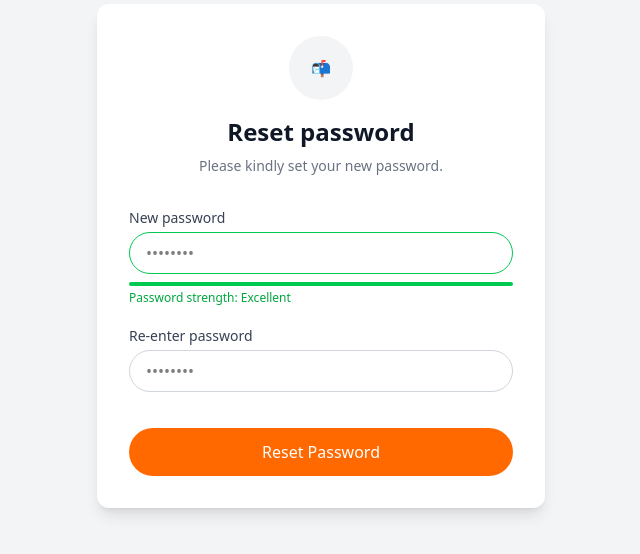
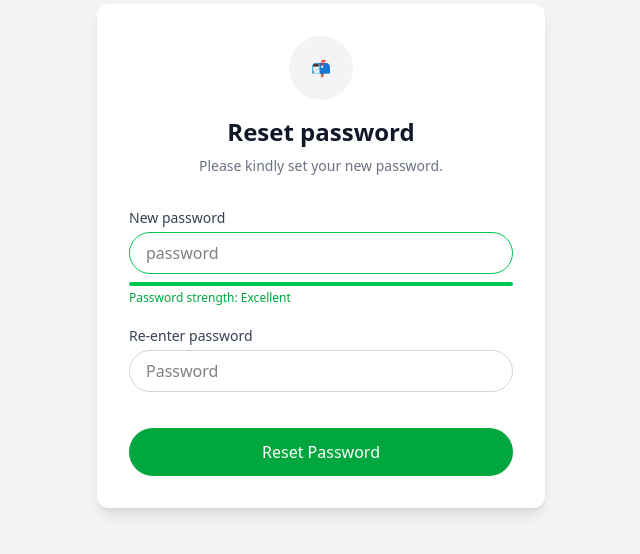
Before and after one commit to Adhityae-506/ToDo_App, a React (Vite) app in the folder frontend/: page /reset-password/1 in a window 1280 px wide. Shown: the part 144-698 px from the top of the page, without its empty margins (319-959 px from the left). Built offline with nearby package versions, Linux system fonts and the light colour scheme.

Commit message:
UI components color changed

```diff
--- a/frontend/src/pages/auth/ResetPassword.jsx
+++ b/frontend/src/pages/auth/ResetPassword.jsx
@@ -8,14 +8,11 @@ const ResetPassword = () => {
     <div className="min-h-screen bg-gray-100 flex items-center justify-center px-4">
       <div className="w-full max-w-md bg-white rounded-xl shadow-lg p-8 text-center">
 
-        {/* Icon */}
         <div className="flex justify-center mb-4">
           <div className="w-16 h-16 flex items-center justify-center rounded-full bg-gray-100">
             📬
           </div>
         </div>
-
-        {/* Header */}
         <h1 className="text-2xl font-bold text-gray-900">
           Reset password
         </h1>
@@ -23,10 +20,9 @@ const ResetPassword = () => {
           Please kindly set your new password.
         </p>
 
-        {/* Form */}
         <form className="mt-8 space-y-5">
 
-          {/* New password */}
+
           <div className="text-left">
             <label className="block text-sm font-medium text-gray-700 mb-1">
               New password
@@ -35,11 +31,11 @@ const ResetPassword = () => {
               type="password"
               value={password}
               onChange={(e) => setPassword(e.target.value)}
-              placeholder="••••••••"
+              placeholder="password"
               className="w-full rounded-full border border-green-500 px-4 py-2 focus:outline-none focus:ring-2 focus:ring-green-500"
             />
 
-            {/* Strength bar (UI only) */}
+
             <div className="mt-2">
               <div className="h-1 rounded-full bg-green-500 w-full" />
               <p className="text-xs text-green-600 mt-1">
@@ -48,7 +44,7 @@ const ResetPassword = () => {
             </div>
           </div>
 
-          {/* Confirm password */}
+
           <div className="text-left">
             <label className="block text-sm font-medium text-gray-700 mb-1">
               Re-enter password
@@ -57,15 +53,14 @@ const ResetPassword = () => {
               type="password"
               value={confirm}
               onChange={(e) => setConfirm(e.target.value)}
-              placeholder="••••••••"
+              placeholder="Password"
               className="w-full rounded-full border border-gray-300 px-4 py-2 focus:outline-none focus:ring-2 focus:ring-black"
             />
           </div>
 
-          {/* Submit */}
           <button
             type="submit"
-            className="w-full mt-4 bg-orange-500 text-white py-3 rounded-full font-medium hover:bg-orange-600 transition"
+            className="w-full mt-4 bg-green-600 text-white py-3 rounded-full font-medium hover:bg-green-900 transition"
           >
             Reset Password
           </button>
```
